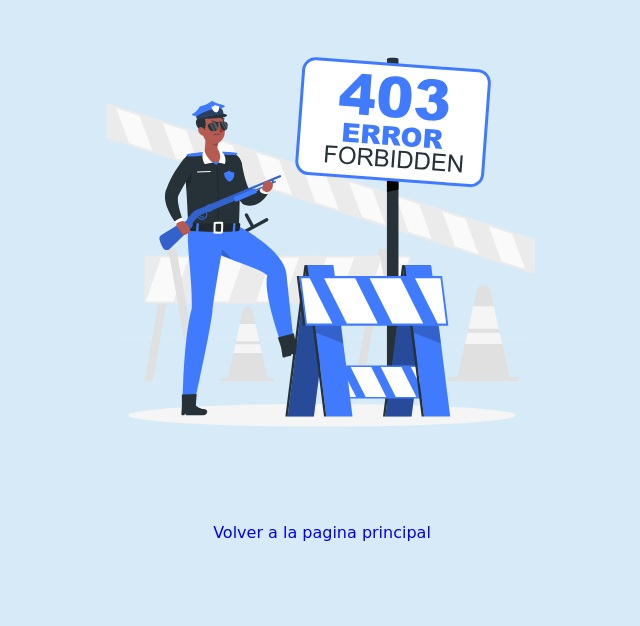
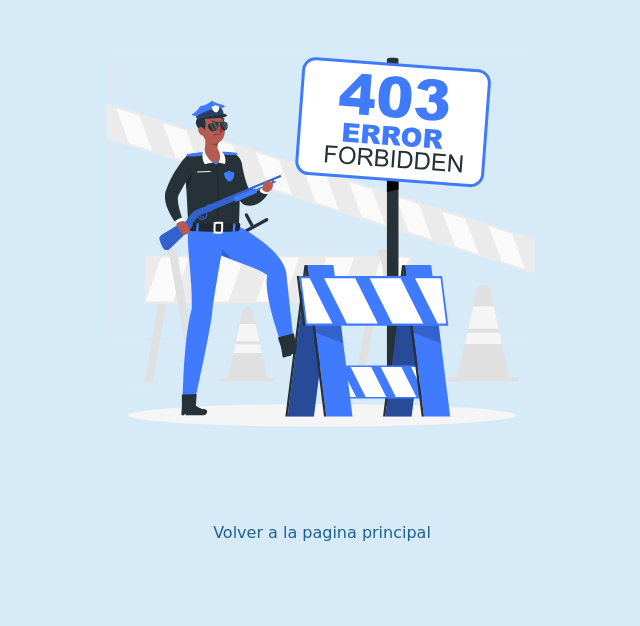
Before and after one commit to Da1sh0/actividad, a PHP site: page /error403.php in a window 1280 px wide. Shown: the part 130-756 px from the top of the page, without its empty margins (318-958 px from the left). Run offline with PHP 8.4, Linux system fonts and the light colour scheme.

Commit message:
se borrouna x de error.css

```diff
--- a/css/error.css
+++ b/css/error.css
@@ -19,7 +19,7 @@ img {
 }
 
 a {
-    color: #1F618D  x   ;
+    color: #1F618D;
     text-decoration: none;
     margin-top: 10px;
     display: block;
```
